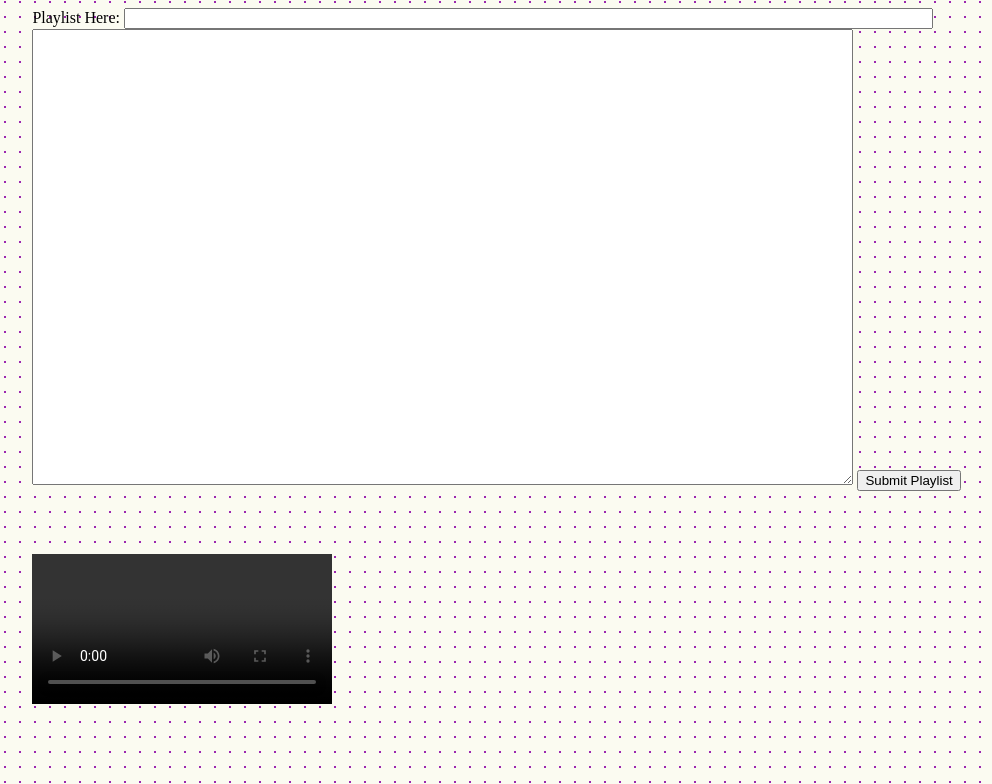
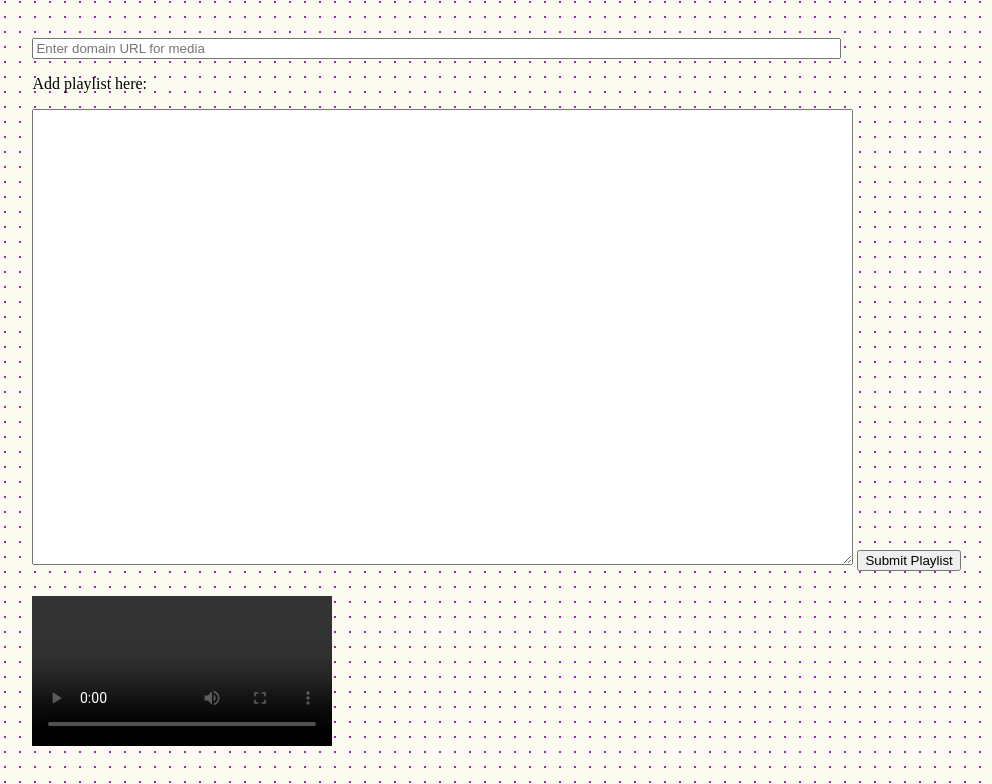
Before and after one commit to reckoner165/list-streamer, a website built with webpack: page public/index.html in a window 1280 px wide. Shown: the top 784 px of the page, without its empty margins (102-1094 px from the left). Built offline with nearby package versions, Linux system fonts and the light colour scheme.

Commit message:
Add placeholder

```diff
--- a/public/css/main.css
+++ b/public/css/main.css
@@ -9,10 +9,11 @@ body {
 .input {
     width: 80%;
     margin: 0 auto;
+    padding-top: 30px;
 }
 
 .video {
     width: 80%;
     margin: 0 auto;
-    padding-top: 5%;
+    padding-top: 2%;
 }
--- a/public/index.html
+++ b/public/index.html
@@ -4,9 +4,10 @@
     </head>
     <body>
         <div class="input">
-            <label for="playlist">Playlist Here:</label>
-            <input style="width:80%;" type="text" id="domain" name="domain">
-            <textarea name="Text1" cols="100" rows="30" id="playlist"></textarea>
+            <input style="width:80%;" type="text" id="domain" name="domain" placeholder="Enter domain URL for media">
+            <p>Add playlist here:</p>
+            <textarea name="Text1" cols="100" rows="30" id="playlist">
+            </textarea>
             <button id="submit">Submit Playlist</button>
         </div>
         <div class="video">
```
